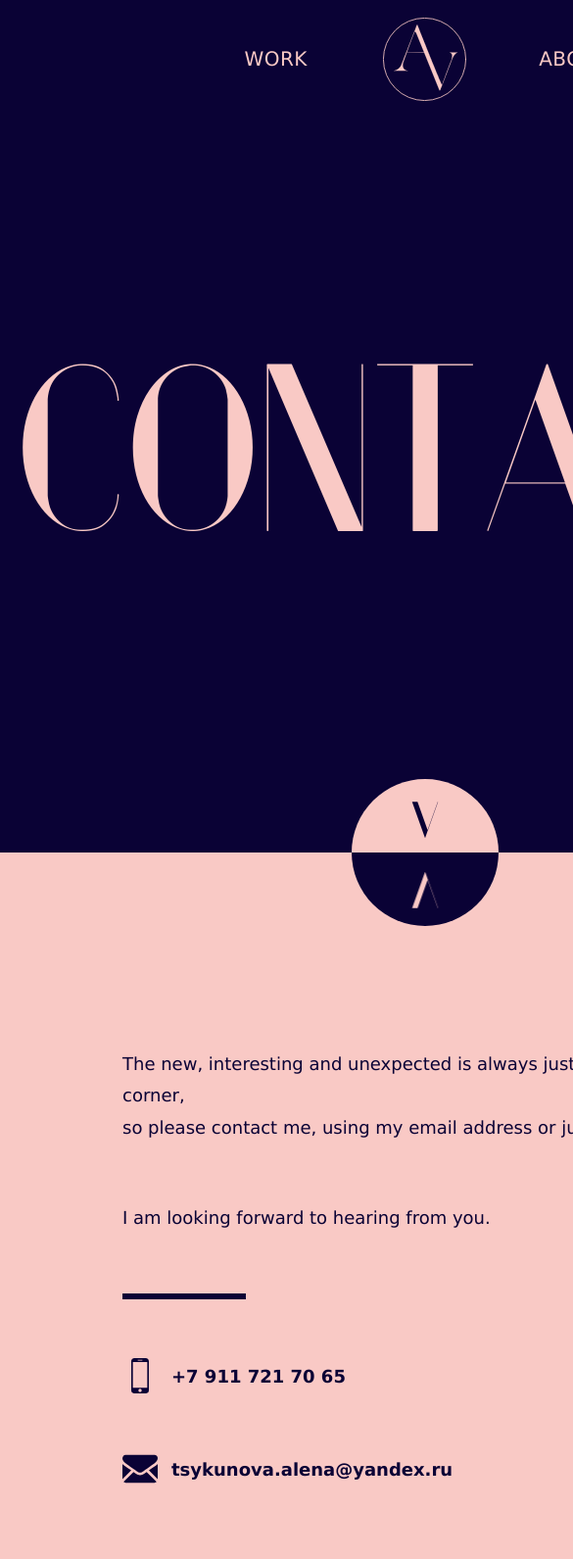
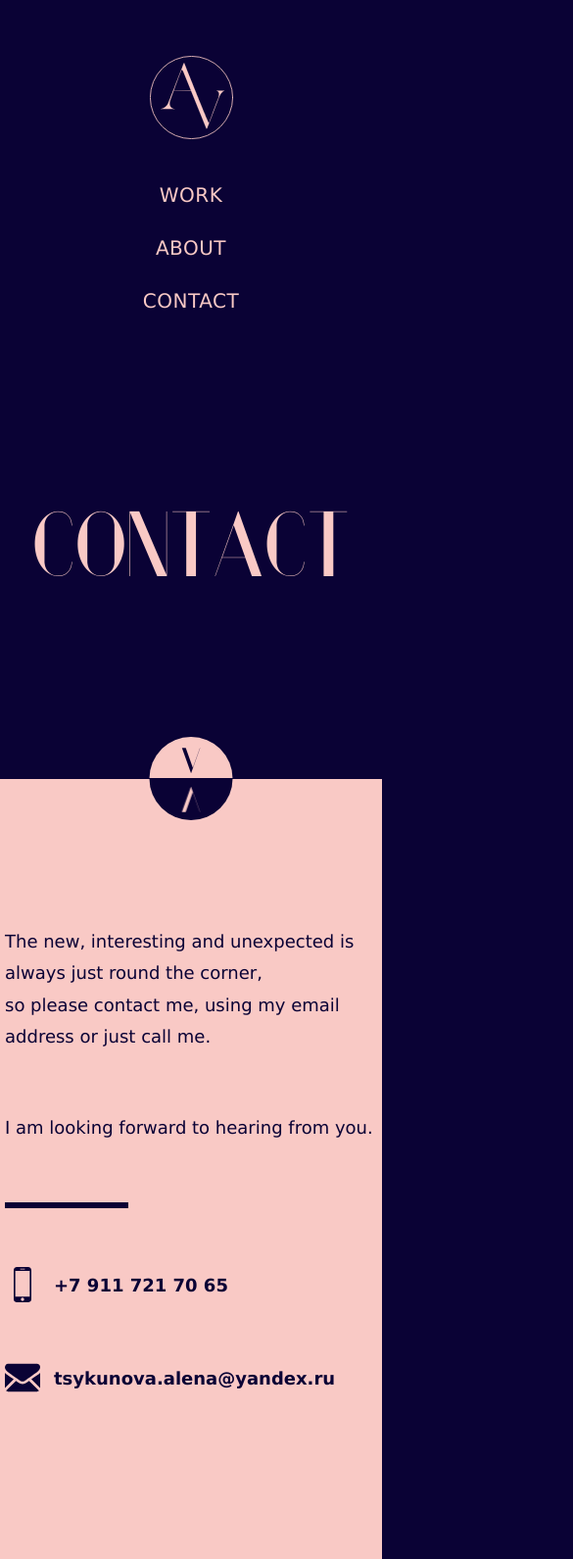
Before and after one commit to alena-pakhomova/alena-pakhomova.github.io, a website: page pages/contact.html in a window 390 px wide. Shown: the top 1591 px of the page at 98% size, 585 px wide, since content can reach past the window. Drawn offline with Linux system fonts and the light colour scheme; files that its build step writes are made by us from their sources.

Commit message:
correct mobile version

```diff
--- a/css/media.css
+++ b/css/media.css
@@ -1,3 +1,5 @@
+/*-----------start index page----------------------------*/
+
 @media all and (max-width:800px) {
 
 
@@ -11,9 +13,9 @@
     }
 
     .nav_menu {
-     flex-direction: column;
-     justify-content: center;
-     align-items: center;
+        flex-direction: column;
+        justify-content: center;
+        align-items: center;
     }
 
 
@@ -28,11 +30,122 @@
 
     .nav {
 
-          top: 0px;
+        top: 0px;
     }
 
     .nav_menu {
         height: 100%;
 
     }
+    .svg_av {
+        width: 100%;
+    }
+    .nav_burger__checkbox:checked ~ .main_main {
+        display: none;
+    }
+
 }
+
+/*-------------------------start work-------------------------*/
+
+@media all and (max-width:800px) {
+
+    .nav_work {
+        margin-top: 45px;
+        flex-direction: column;
+        justify-content: center;
+        align-items: center;
+        height: 300px;
+    }
+
+    .nav__work {
+        margin: 15px;
+    }
+
+
+    .nav__work:nth-child(3) {
+        order: -1;
+        background-repeat: no-repeat;
+        width: 85px;
+        height: 85px;
+        margin: 0;
+    }
+
+    .wrapper_work {
+        grid-template-rows: auto minmax(450px, auto) repeat(3, auto);
+    }
+    .name_page h1 {
+        font-size: 90px;
+    }
+
+    .wrap_ingress {
+        flex-wrap: wrap;
+    }
+
+    .scroll_blue_pink::before,
+    .scroll_pink_blue::before {
+        width: 85px;
+        height: 85px;
+        bottom: -42px;
+        font-size: 35px;
+        padding-top: 9px;
+    }
+
+    .scroll_blue_pink::after,
+    .scroll_pink_blue::after {
+        bottom: -36px;
+        font-size: 35px;
+    }
+
+
+
+    .scroll_blue_pink--end::before,
+    .scroll_pink_blue--end::before {
+        width: 85px;
+        height: 85px;
+        font-size: 35px;
+        padding-top: 47px;
+        bottom: -44px;
+
+    }
+
+    .main_work h2,
+    .work_old_site h2 {
+        font-size: 55px;
+    }
+
+    .old_site_img_wrap {
+        justify-content: center;
+    }
+
+}
+
+/*-------------------------end work-------------------------*/
+
+
+/*-------------------------start about-------------------------*/
+@media all and (max-width:800px) {
+
+    .wrap_ingress_about_img .wrap_ingress_about__p {
+        margin-right: 5px;
+     margin-bottom: 5px;
+    }
+    .wrap_ingress_about_img {
+        margin-bottom: 15px;
+    }
+
+}
+/*-------------------------end about-------------------------*/
+
+
+/*-------------------------start contact-------------------------*/
+
+@media all and (max-width:800px) {
+    .main_contact {
+        padding: 150px 5px 150px 5px;
+    }
+
+
+}
+
+/*-------------------------end contact-------------------------*/
--- a/css/style.css
+++ b/css/style.css
@@ -73,8 +73,8 @@
      grid-row: 3/4;
      display: grid;
      grid-template-columns: 1fr repeat(12, minmax(auto, 122px)) 1fr;
-     grid-column-gap: 16px;
-     grid-template-rows: repeat(4, auto);
+         grid-template-rows: repeat(4, auto);
+        grid-column-gap: 16px;
  }
 
 
@@ -243,14 +243,18 @@ transition: width 0.5s ease-in-out, opacity 0.3s ease-in-out;
      height: 85px;
      background-image: url("../img/logo.svg");
      background-size: contain;
-
+     transition: transform 0.4s ease-in-out;
 }
 
 .nav_burger__checkbox:checked + .nav_burger:hover {
      transform: rotate(360deg);
     transition: transform 0.4s ease-in-out;
 }
-
+.nav__work:nth-child(3):active,
+.nav_burger__checkbox:checked + .nav_burger:active {
+     opacity: 0.5;
+    transition: opacity 0.1s ease-in-out;
+}
 
  .nav_burger__checkbox:checked + .nav_burger .menu__burger {
      display: none;
```
